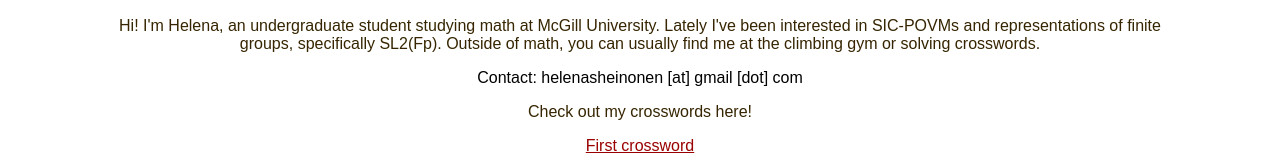
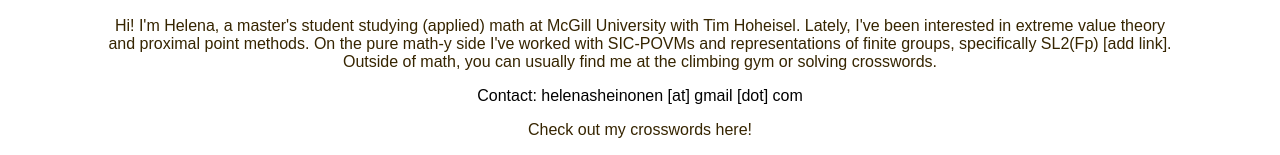
Before and after one commit to helenaheinonen/helenaheinonen.github.io, a plain HTML site: page index.html in a window 1280 px wide. Shown: the part 426-581 px from the top of the page. Drawn offline with Linux system fonts and the light colour scheme.

Commit message:
Update index.html

```diff
--- a/index.html
+++ b/index.html
@@ -9,7 +9,7 @@
   <body>
     <img src="./photos/klyde_png.png" alt="My cat, Klyde" width="200">
     <br>
-    <p>Hi! I'm Helena, an undergraduate student studying math at McGill University. Lately I've been interested in SIC-POVMs and representations of finite groups, specifically SL2(Fp). Outside of math, you can usually find me at the climbing gym or solving crosswords. </p>
+    <p>Hi! I'm Helena, a master's student studying (applied) math at McGill University with Tim Hoheisel. Lately, I've been interested in extreme value theory and proximal point methods. On the pure math-y side I've worked with SIC-POVMs and representations of finite groups, specifically SL2(Fp) [add link]. Outside of math, you can usually find me at the climbing gym or solving crosswords. </p>
 
     Contact: helenasheinonen [at] gmail [dot] com
     <br>
```
